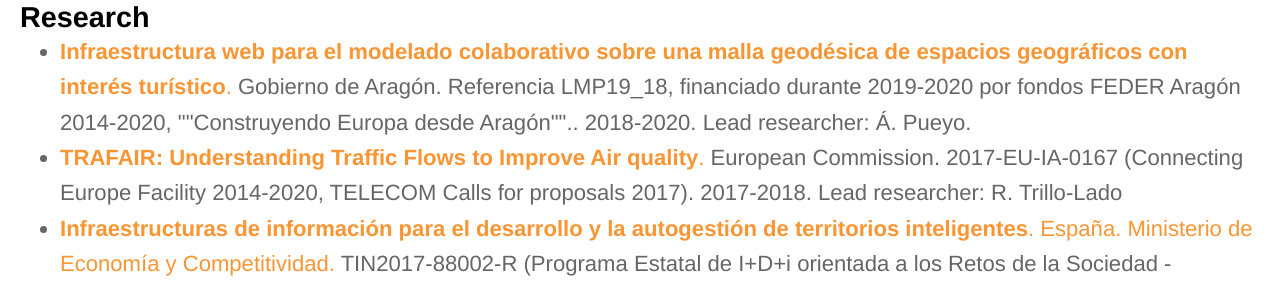
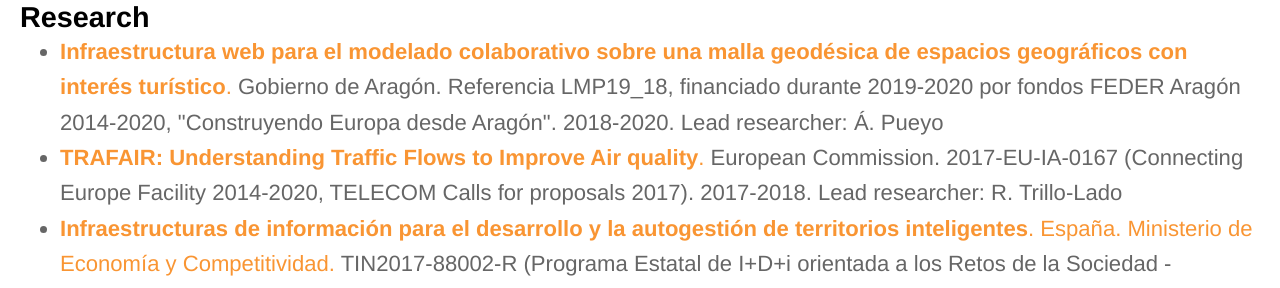
Before and after one commit to IAAA-Lab/IAAA-Lab.github.io, a Jekyll site: the page built from projects.html, in a window 1280 px wide and 900 px high. Shown: the part 347-635 px from the top of the window. Built offline with Jekyll 4.4.1, drawn with Linux system fonts in a browser that asks for light colours.

Commit message:
Fixed typo.

```diff
--- a/_data/projects-research.yml
+++ b/_data/projects-research.yml
@@ -2,9 +2,9 @@
   url: https://www.iaaa.es/colabotur
   organizations:
   - organization: Gobierno de Aragón
-  reference: Referencia LMP19_18, financiado durante 2019-2020 por fondos FEDER Aragón 2014-2020, ""Construyendo Europa desde Aragón"".
+  reference: Referencia LMP19_18, financiado durante 2019-2020 por fondos FEDER Aragón 2014-2020, "Construyendo Europa desde Aragón"
   years: 2018-2020
-  main_researcher: Á. Pueyo.
+  main_researcher: Á. Pueyo
 - title: "TRAFAIR: Understanding Traffic Flows to Improve Air quality"
   url: http://trafair.eu/
   organizations:
```
